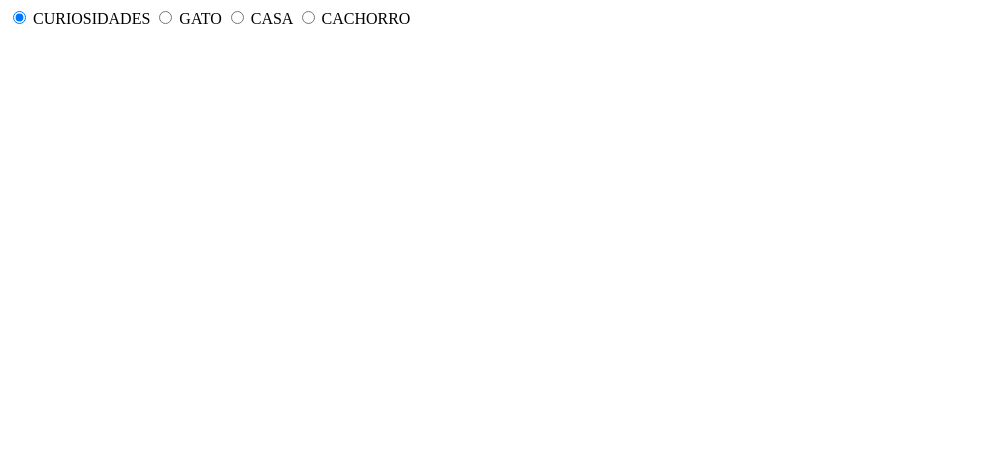
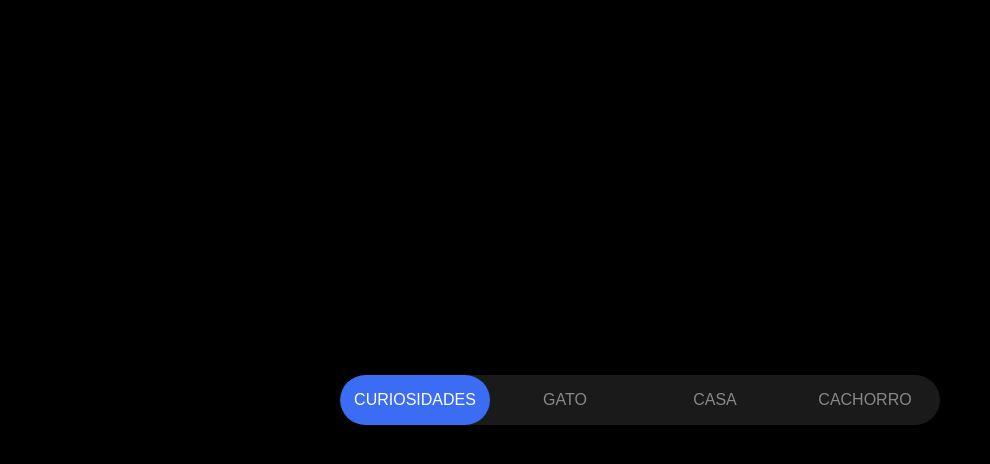
Before and after one commit to jacksonpessoas/guia_deslizante, a plain HTML site: page index.html in a window 1280 px wide. Shown: the whole page, without its empty margins (0-990 px from the left). Drawn offline with Linux system fonts and the light colour scheme.

Commit message:
Codigo html corrigido - Codigo css criado

```diff
--- a/index.html
+++ b/index.html
@@ -3,22 +3,23 @@
 <head>
     <meta charset="UTF-8">
     <meta name="viewport" content="width=device-width, initial-scale=1.0">
+    <link rel="stylesheet" href="src/style.css">
     <title>Menu Deslizante</title>
 </head>
 <body>
 
     <div class="tab-container">
         <input type="radio" name="tab" id="tab1" checked>
-        <label class="tap-option" for="tab1">CURIOSIDADES</label>
+        <label class="tab-option" for="tab1">CURIOSIDADES</label>
 
         <input type="radio" name="tab" id="tab2">
-        <label class="tap-option for="tab2">GATO</label>
+        <label class="tab-option" for="tab2">GATO</label>
 
         <input type="radio" name="tab" id="tab3">
-        <label class="tap-option for="tab3">CASA</label>
+        <label class="tab-option" for="tab3">CASA</label>
 
         <input type="radio" name="tab" id="tab4">
-        <label class="tap-option for="tab4">CACHORRO</label>
+        <label class="tab-option" for="tab4">CACHORRO</label>
 
        <div class="tab-slider"></div>
     </div>
--- a/src/style.css
+++ b/src/style.css
@@ -0,0 +1,71 @@
+body{
+    margin: 0;
+    height: 100vh;
+    background-color: #000;
+    font-family: Arial, sans-serif;
+    display: flex;
+    align-items: center;
+    justify-content: center;
+    color: #fff;
+}
+
+.tab-container {
+    display: flex;
+    position: relative;
+    width: 600px;
+    height: 50px;
+    background-color: #1a1a1a;
+    border-radius: 25px;
+    overflow: hidden;
+
+}
+
+.tab-option{
+    flex: 1;
+    text-align: center;
+    line-height: 50px;
+    cursor: pointer;
+    color: #888;
+    z-index: 1;
+    position: relative;
+    transition: color 0.3s ease;
+
+
+}
+
+.tab-slider{
+    position: absolute;
+    top: 0;
+    left: 0;
+    width: 25%;
+    height: 100%;
+    background-color: #3a6cf4;
+    border-radius: 25px;
+    z-index: 0;
+    transition: 0.3s ease;
+}
+
+input[type="radio"] {
+    display: none;
+}
+
+input#tab1:checked ~ .tab-slider {
+    transform: translateX(0%);
+}
+
+input#tab2:checked ~ .tab-slider {
+    transform: translateX(100%);
+}
+
+input#tab3:checked ~ .tab-slider {
+    transform: translateX(200%);
+}
+
+input#tab4:checked ~ .tab-slider {
+    transform: translateX(300%);
+}
+
+input#tab1:checked + label, input#tab2:checked + label,
+input#tab3:checked + label, input#tab4:checked + label {
+    color: #fff;
+}
```
